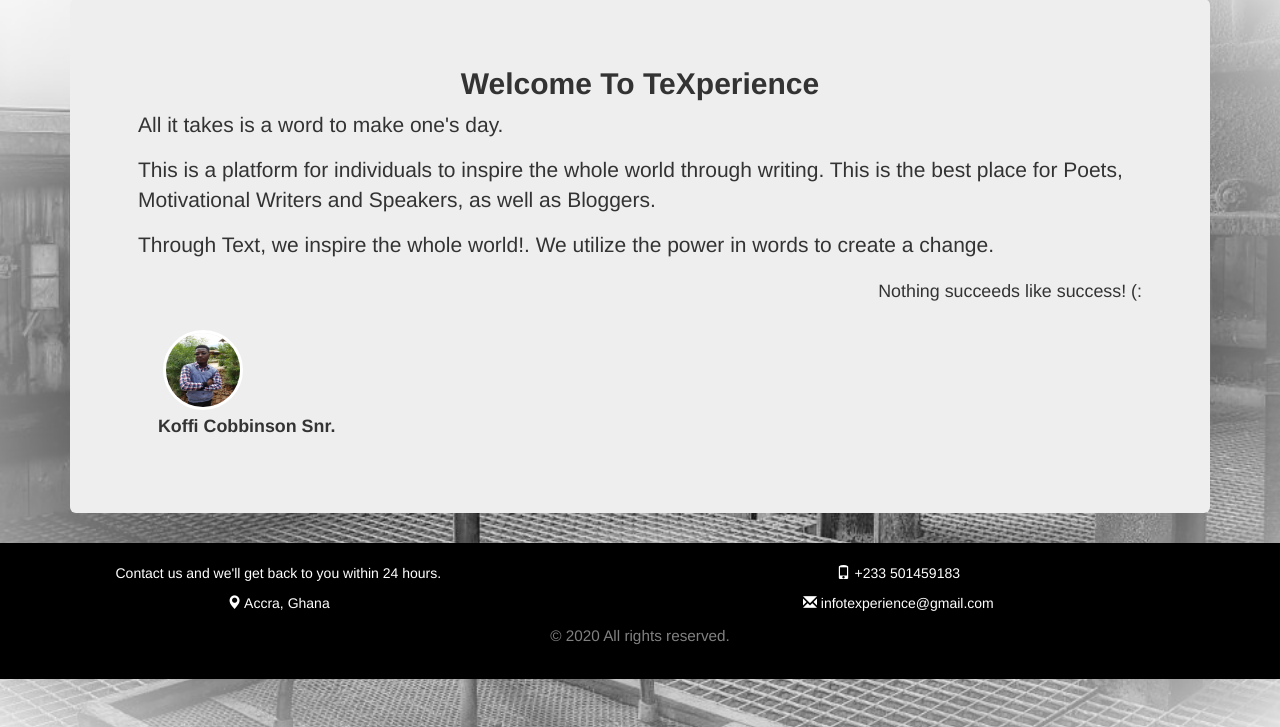
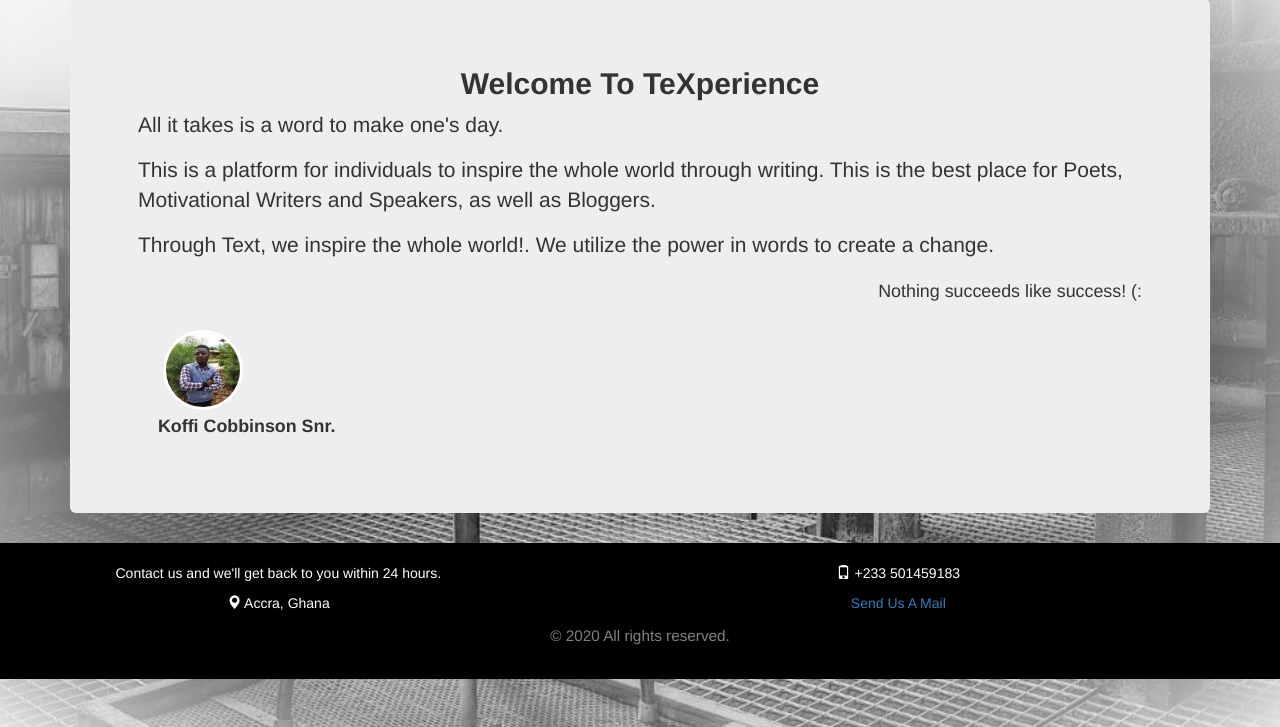
Before and after one commit to Koffi-Cobbin/TeXperienceBlog, a Flask app: page / in a window 1280 px wide. Shown: the part 73-800 px from the top of the page. Run offline with Flask 2, Linux system fonts and the light colour scheme; some libraries are stand-ins or nearby versions.

Commit message:
Update index.html

```diff
--- a/src/templates/index.html
+++ b/src/templates/index.html
@@ -34,7 +34,7 @@
     </div>
     <div class="col-sm-7">
         <p><span class="glyphicon glyphicon-phone"></span> +233 501459183</p>
-        <p><span class="glyphicon glyphicon-envelope"></span> infotexperience@gmail.com </p>
+        <p><a href = "mailto:infotexperience@gmail.com><span class="glyphicon glyphicon-envelope"></span> Send Us A Mail </a></p>
     </div>
     </div>
   <div class="copyright">
```
